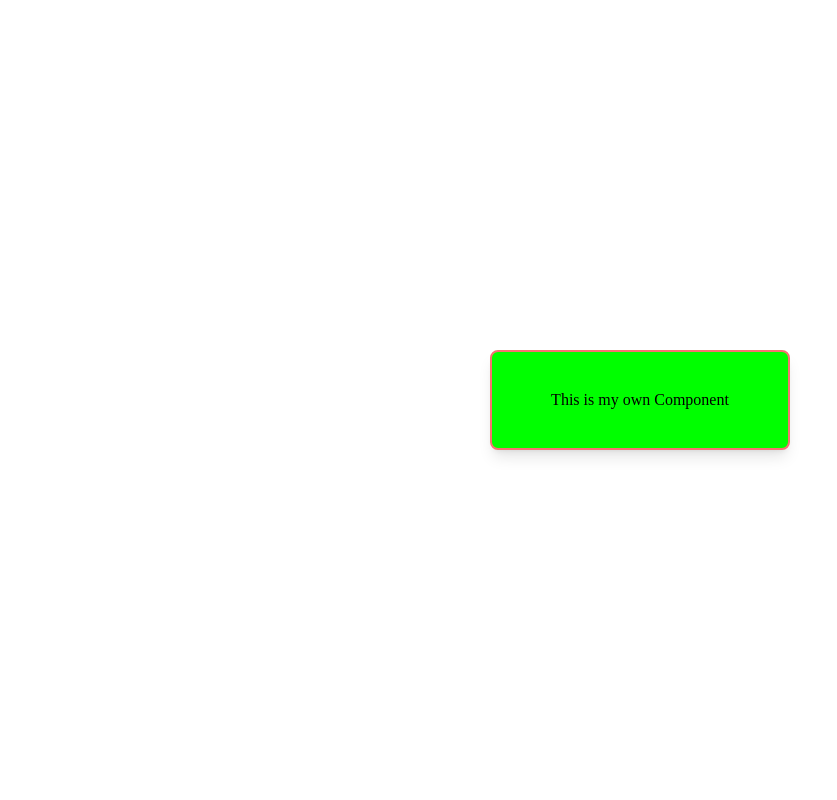
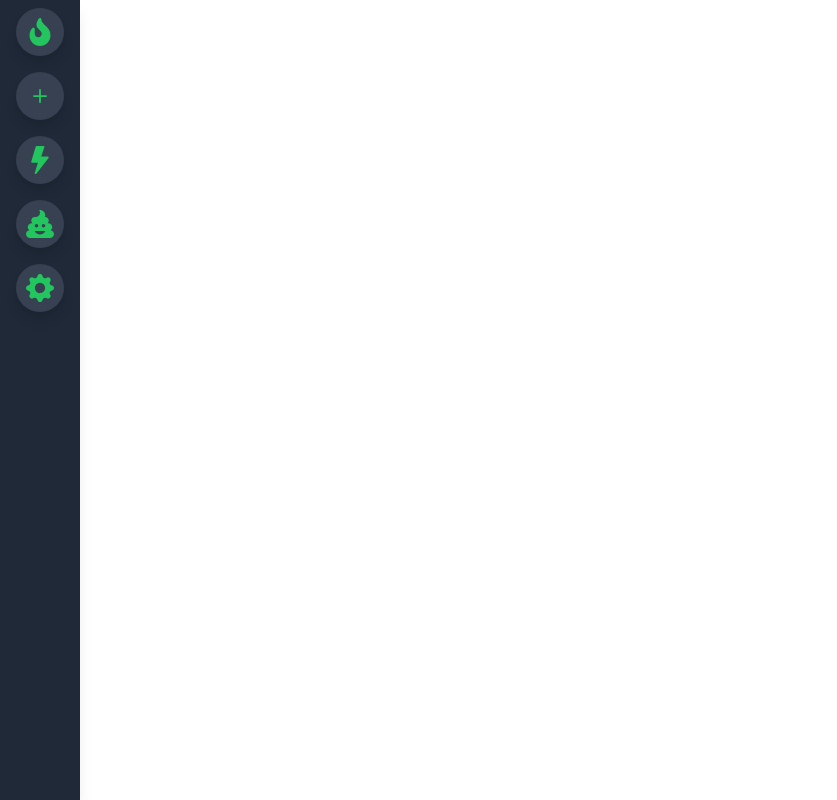
Before and after one commit to Mahendran-Murugan/Learn-TailwindCss, a React (Vite) app: page / in a window 1280 px wide. Shown: the whole page, without its empty margins (0-837 px from the left). Built offline with nearby package versions, Linux system fonts and the light colour scheme.

Commit message:
feat: learn transition and group in tailwind and design sidebar

```diff
--- a/package.json
+++ b/package.json
@@ -11,7 +11,8 @@
   },
   "dependencies": {
     "react": "^18.2.0",
-    "react-dom": "^18.2.0"
+    "react-dom": "^18.2.0",
+    "react-icons": "^5.2.1"
   },
   "devDependencies": {
     "@types/react": "^18.2.66",
--- a/src/App.jsx
+++ b/src/App.jsx
@@ -1,16 +1,12 @@
 import React from 'react'
+import { OwnCardComponent } from './components/OwnCardComponent'
+import { MultiViewPort } from './components/MultiViewPort'
+import { SideBar } from './components/SideBar'
 
 export const App = () => {
   return (
     <div>
-      {/* <section className='h-screen bg-green-200 lg:bg-monstor-green flex items-center justify-center text-3xl p-12 mx-12'>
-        <p>
-          Lorem ipsum dolor sit amet, consectetur adipisicing elit. Ipsam voluptatem id, temporibus blanditiis magni, atque consequatur fugit modi et saepe ducimus tenetur reiciendis quod assumenda laudantium doloremque nulla corporis quos.
-        </p>
-      </section> */}
-      <div className='flex items-center justify-center h-screen'>
-        <div className="card rounded-lg">This is my own Component</div>
-      </div>
+      <SideBar />
     </div>
   )
 }
--- /dev/null
+++ b/src/components/Icon.jsx
@@ -0,0 +1,12 @@
+import React from 'react'
+
+export const Icon = ({ icon, tooltip = "tool tip!" }) => {
+    return (
+        <div className='icons group'>
+            {icon}
+            <span className='tooltip group-hover:scale-100'>
+                {tooltip}
+            </span>
+        </div>
+    )
+}
--- /dev/null
+++ b/src/components/MultiViewPort.jsx
@@ -0,0 +1,13 @@
+import React from 'react'
+
+export const MultiViewPort = () => {
+    return (
+        <div>
+            <section className='h-screen bg-green-200 lg:bg-monstor-green flex items-center justify-center text-3xl p-12 mx-12'>
+                <p>
+                    Lorem ipsum dolor sit amet, consectetur adipisicing elit. Ipsam voluptatem id, temporibus blanditiis magni, atque consequatur fugit modi et saepe ducimus tenetur reiciendis quod assumenda laudantium doloremque nulla corporis quos.
+                </p>
+            </section>
+        </div>
+    )
+}
--- /dev/null
+++ b/src/components/OwnCardComponent.jsx
@@ -0,0 +1,9 @@
+import React from 'react'
+
+export const OwnCardComponent = () => {
+    return (
+        <div className='flex items-center justify-center h-screen'>
+            <div className="card rounded-lg">This is my own Component</div>
+        </div>
+    )
+}
--- /dev/null
+++ b/src/components/SideBar.jsx
@@ -0,0 +1,16 @@
+import React from 'react'
+import { BsPlus, BsFillLightningFill, BsGearFill } from 'react-icons/bs'
+import { FaFire, FaPoo } from 'react-icons/fa'
+import { Icon } from './Icon'
+
+export const SideBar = () => {
+    return (
+        <div className='fixed top-0 flex flex-col h-screen w-20 bg-gray-800 text-white shadow-lg m-0'>
+            <Icon icon={<FaFire size={28} />} />
+            <Icon icon={<BsPlus size={28} />} />
+            <Icon icon={<BsFillLightningFill size={28} />} />
+            <Icon icon={<FaPoo size={28} />} />
+            <Icon icon={<BsGearFill size={28} />} />
+        </div>
+    )
+}
--- a/src/index.css
+++ b/src/index.css
@@ -10,4 +10,13 @@
     .card {
         @apply flex items-center justify-center w-[300px] h-[100px] bg-monstor-green border-2 border-red-400 shadow-lg;
     }
+
+    .icons {
+        @apply relative flex items-center justify-center h-12 w-12 my-2 mx-auto shadow-lg bg-gray-700 text-green-500 hover:bg-green-600 hover:text-white rounded-3xl hover:rounded-xl transition-all duration-300 ease-linear cursor-pointer;
+    }
+
+    .tooltip {
+        @apply absolute w-auto p-2 m-2 min-w-max left-20 rounded-md shadow-md text-white bg-gray-900 text-sm font-bold transition-all duration-100 scale-0 origin-left;
+        ;
+    }
 }
```
Also changed, not shown: 1 other file (tests, documents, lock files or other folders).
